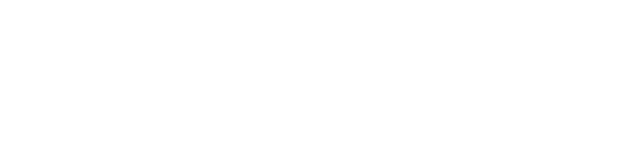
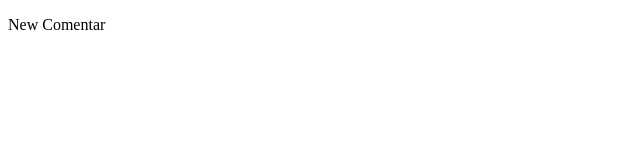
Before and after one commit to ruslandnistr/newRoman, a plain HTML site: page index.html in a window 1280 px wide. Shown: the whole page, without its empty margins (0-640 px from the left). Drawn offline with Linux system fonts and the light colour scheme.

Commit message:
New Comentar

```diff
--- a/index.html
+++ b/index.html
@@ -7,6 +7,14 @@
     <title>Document</title>
 </head>
 <body>
-
+    <div>
+        <div>
+            <span>
+                <p>
+                    New Comentar
+                </p>
+            </span>
+        </div>
+    </div>
 </body>
 </html>
```
